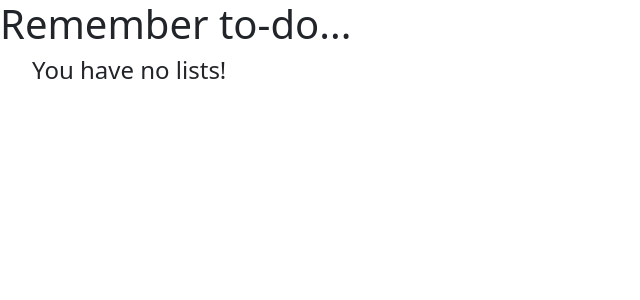
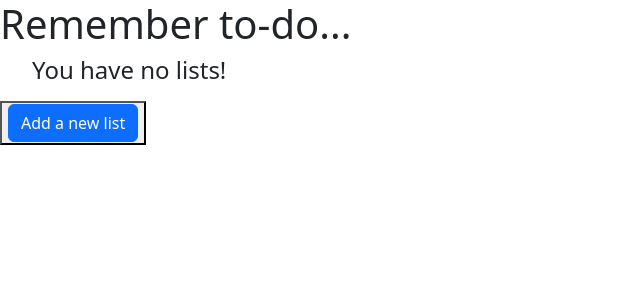
Before and after one commit to jake-bestland/django-todo-app, a Django app: a page that uses checklist/templates/checklist/user_checklist_index.html in a window 1280 px wide. Shown: the top 300 px of the page, without its empty margins (0-640 px from the left). Run offline with Django 5.2, Linux system fonts and the light colour scheme; the visitor is signed in with stand-in values (Sample User, id 1); data that the repository does not hold is empty.

Commit message:
updating templates

```diff
--- a/checklist/templates/checklist/entry_form.html
+++ b/checklist/templates/checklist/entry_form.html
@@ -2,7 +2,7 @@
 
 {% block content %}
 
-<h3>{{ title }}</h3>
+<h3>{{ name }}</h3>
 <form method="post">
     {% csrf_token %}
     <table>
@@ -14,7 +14,7 @@
     <button
         value="Cancel"
         type="reset">
-        <a href="{% url 'checklist:checklist-detail' checklist.author checklist.slug %}" class="btn btn-primary">Cancel</a>
+        <a href="/{{ user.username }}/list/{{ checklist.id }}/" class="btn btn-primary">Cancel</a>
     </button>
 </form>
 
--- a/checklist/templates/checklist/user_checklist_index.html
+++ b/checklist/templates/checklist/user_checklist_index.html
@@ -3,6 +3,7 @@
 
 {% block content %}
 
+{% if user.is_authenticated %}
     {% if object_list %}
     <h3>All my lists</h3>
     {% endif %}
@@ -11,7 +12,7 @@
         <li>
             <div>
                 <button>
-            <a href="{% url 'checklist:checklist-detail' checklist.author checklist.slug %}" class="btn btn-primary">
+                <a href="/{{ user.username }}/list/{{ checklist.id }}/" class="btn btn-primary">
                 {{ checklist.title }}
                 </a>
                 </button>
@@ -22,6 +23,13 @@
         {% endfor %}
     </ul>
 
-
+    <p>
+        <button>
+            <a href="/{{ user.username }}/list/add/" class="btn btn-primary">
+                Add a new list
+            </a>
+        </button>
+    </p>
+{% endif %}
 
 {% endblock %}
```
Also changed, not shown: checklist/templates/checklist/checklist.html (renamed from checklist/templates/checklist/checklist_detail.html, +2 -5 lines), checklist/templates/checklist/checklist_form.html (+4 -8 lines), checklist/migrations/0006_checklist_slug.py (added), checklist/migrations/0007_alter_entry_checklist.py (added). Lines whose indentation alone changed are shown as unchanged.
